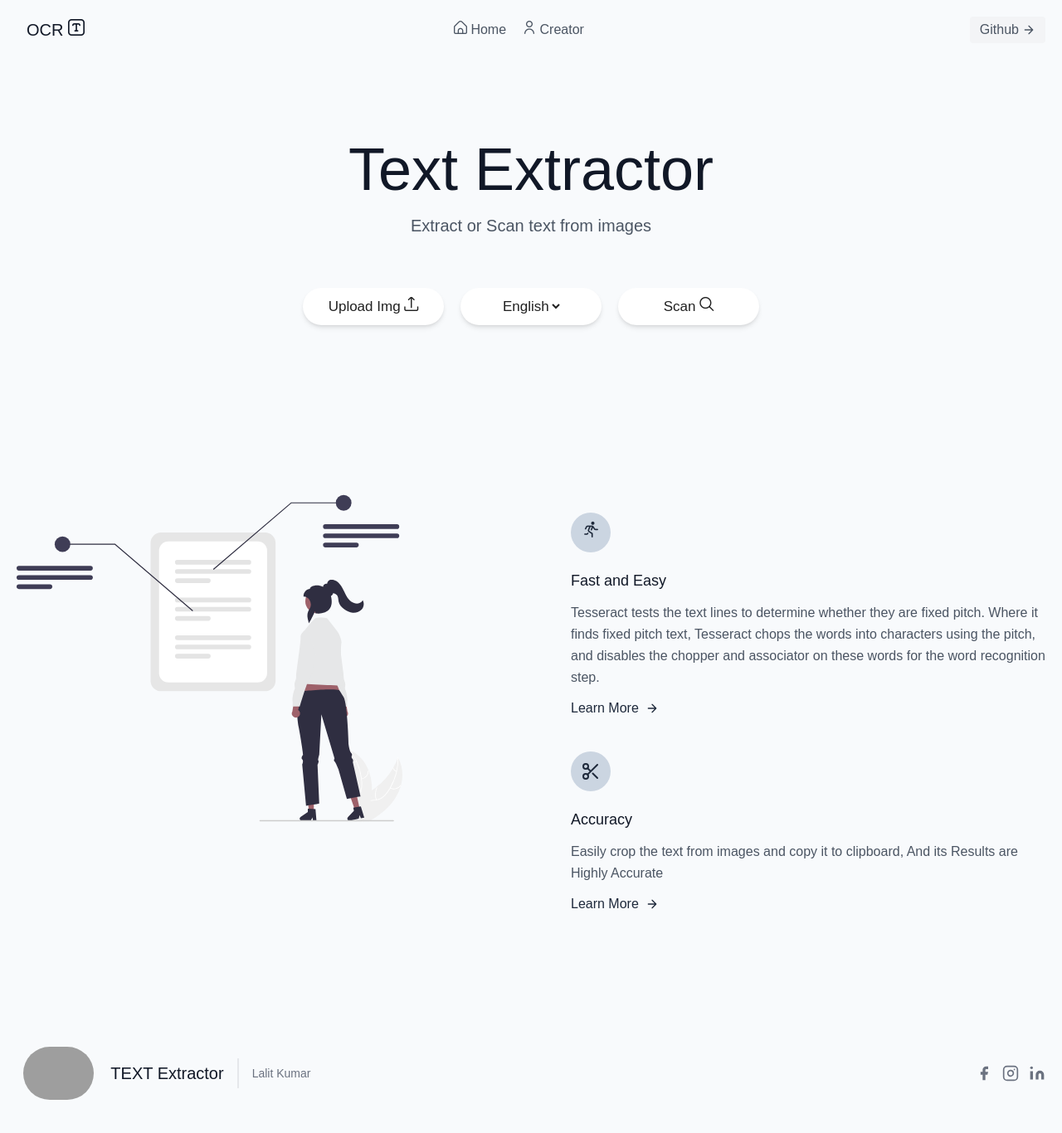
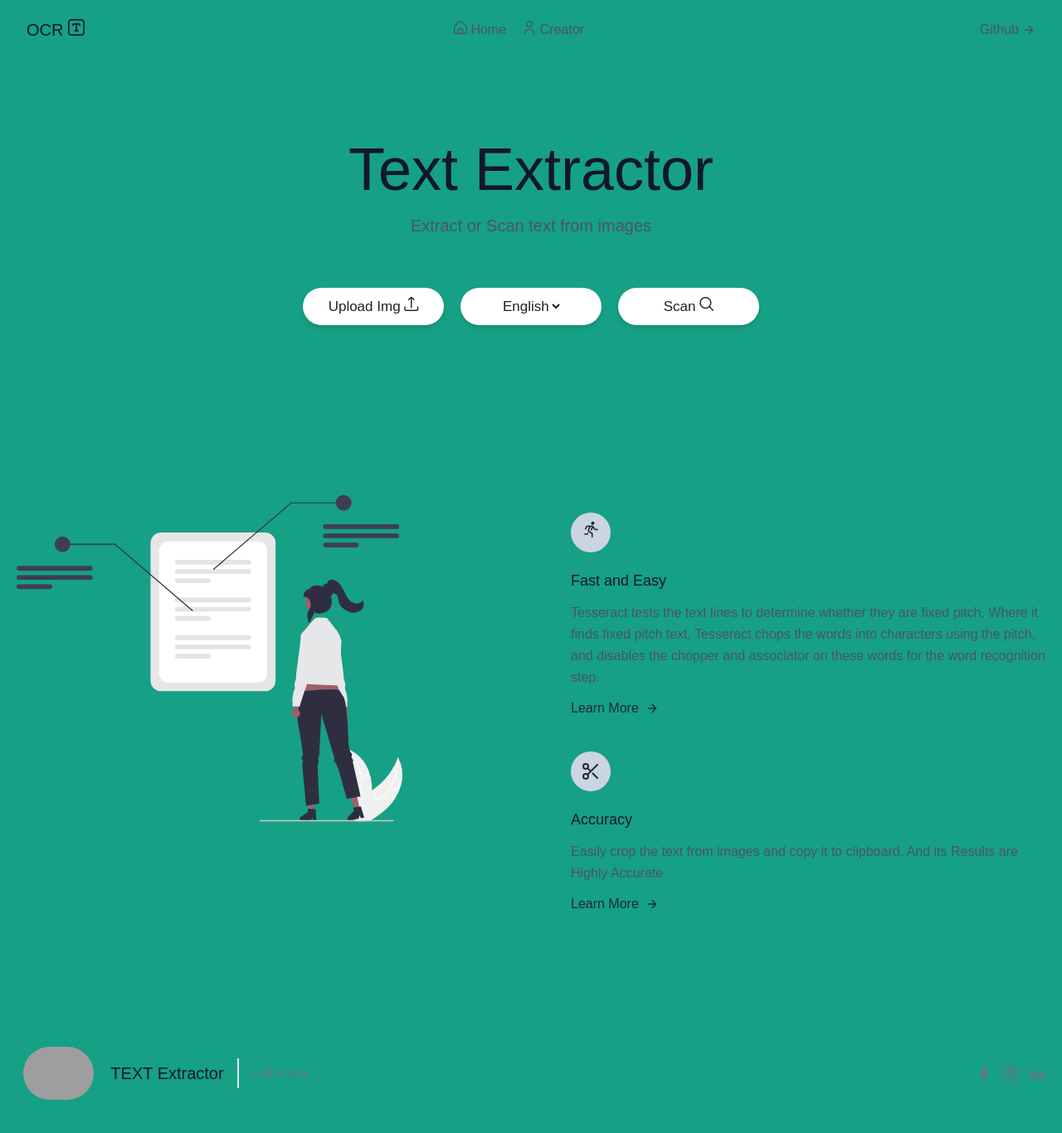
Before and after one commit to lakshyabijarnia/Learn-Django, a Django app: template templates/home.html in a window 1280 px wide. Shown: the whole page at 83% size. Run offline with Django 3.2, Linux system fonts and the light colour scheme; the template is opened without the code that fills it, so the values that code supplies are empty; some libraries are stand-ins or nearby versions; some web fonts are replaced; grey boxes are pictures that could not be loaded.

Commit message:
updated color

```diff
--- a/static/style.css
+++ b/static/style.css
@@ -1,9 +1,9 @@
-/*! tailwindcss v3.0.22 | MIT License | https://tailwindcss.com*/
+/* ! tailwindcss v3.0.22 | MIT License | https://tailwindcss.com */
 *,
 :after,
 :before {
     box-sizing: border-box;
-    border: 0 solid #e5e7eb
+    border: 0 solid #0442c0
 }
 
 :after,
@@ -541,17 +541,17 @@ video {
 
 .bg-slate-50 {
     --tw-bg-opacity: 1;
-    background-color: rgb(248 250 252/var(--tw-bg-opacity))
+    background-color: rgb( 22 160 133/var(--tw-bg-opacity))
 }
 
-.bg-gray-100 {
+.bg-gray-900 {
     --tw-bg-opacity: 1;
-    background-color: rgb(243 244 246/var(--tw-bg-opacity))
+    background-color: rgb(43 44 46/var(--tw-bg-opacity))
 }
 
 .bg-white {
     --tw-bg-opacity: 1;
-    background-color: rgb(255 255 255/var(--tw-bg-opacity))
+    background-color: rgb(000 000 255/var(--tw-bg-opacity))
 }
 
 .bg-transparent {
```
